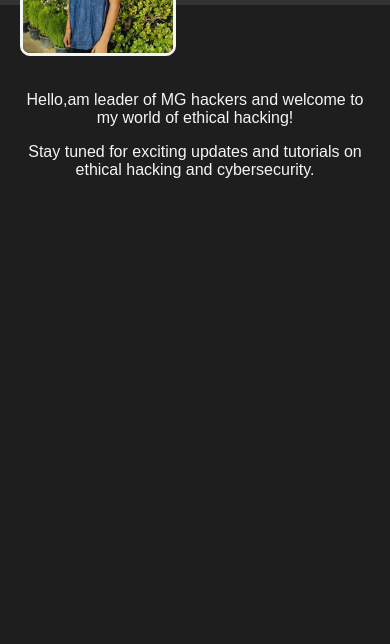
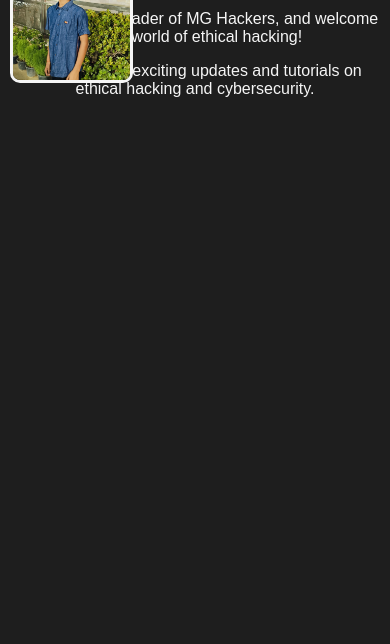
Before and after one commit to manaod355/HACKERS-WORLD, a plain HTML site: page index.html in a window 390 px wide. Shown: the part 200-844 px from the top of the page. Drawn offline with Linux system fonts and the light colour scheme.

Commit message:
index.html

```diff
--- a/index.html
+++ b/index.html
@@ -24,10 +24,12 @@
         }
         .left-corner-photo {
             position: absolute;
-            top: 100px;
+            top: 120px;
             left: 20px;
-            width: 150px;
-            height: 150px;
+            width: 20vw;
+            height: 20vw;
+            max-width: 150px;
+            max-height: 150px;
             object-fit: cover;
             border-radius: 10px;
             border: 3px solid #f5f5f5;
@@ -36,6 +38,25 @@
             padding: 20px;
             text-align: center;
             margin-top: 50px;
+        }
+
+        /* Responsive adjustments */
+        @media screen and (max-width: 600px) {
+            .left-corner-photo {
+                top: 160px;
+                left: 10px;
+                width: 30vw;
+                height: 30vw;
+                max-width: 120px;
+                max-height: 120px;
+            }
+            h1 {
+                font-size: 2rem;
+            }
+            .content {
+                padding: 10px;
+                margin-top: 70px;
+            }
         }
     </style>
 </head>
@@ -48,7 +69,7 @@
     <img src="pht.jpg" alt="Your Photo" class="left-corner-photo">
 
     <section class="content">
-        <p>Hello,am leader of MG hackers and welcome to my world of ethical hacking!</p>
+        <p>Hello, I am the leader of MG Hackers, and welcome to my world of ethical hacking!</p>
         <p>Stay tuned for exciting updates and tutorials on ethical hacking and cybersecurity.</p>
     </section>
 
```
